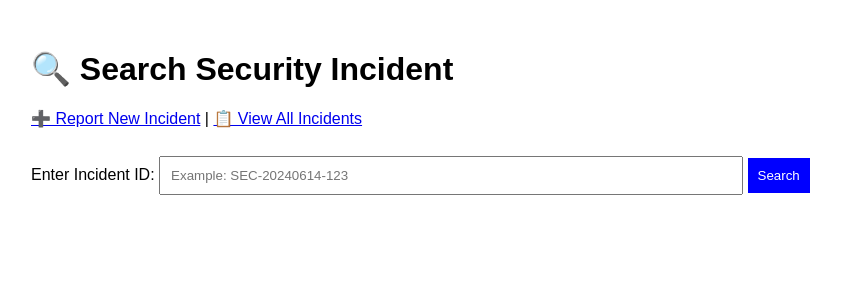
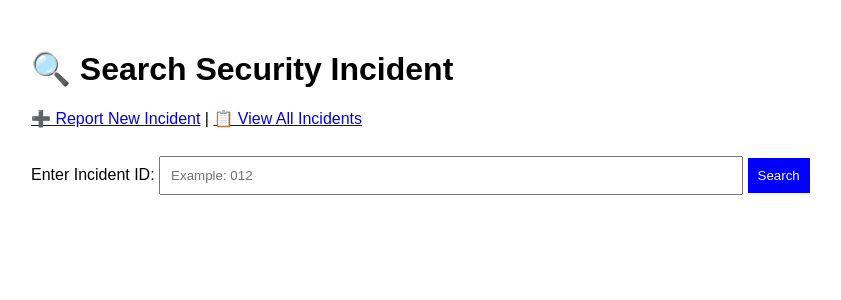
Before and after one commit to JMK-YERE/Opensource_assignment_Cybersecurity_Group_11, a PHP site: page /search.php in a window 1280 px wide. Shown: the top 300 px of the page, without its empty margins (209-1050 px from the left). Run offline with PHP 8.4, Linux system fonts and the light colour scheme.

Commit message:
Update search.php

```diff
--- a/search.php
+++ b/search.php
@@ -43,7 +43,7 @@ if ($_SERVER['REQUEST_METHOD'] == 'POST') {
 
         <form method="POST">
             <label>Enter Incident ID:</label>
-            <input type="text" name="incident_id" placeholder="Example: SEC-20240614-123" value="<?php echo $search_id; ?>">
+            <input type="text" name="incident_id" placeholder="Example: 012" value="<?php echo $search_id; ?>">
             <button type="submit">Search</button>
         </form>
 
```
